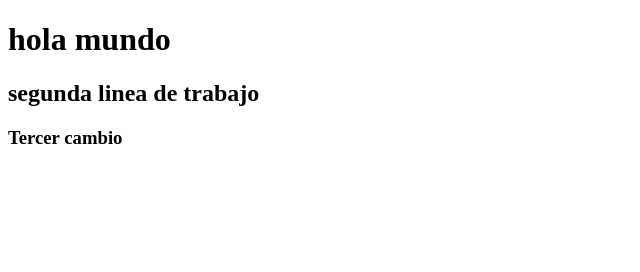
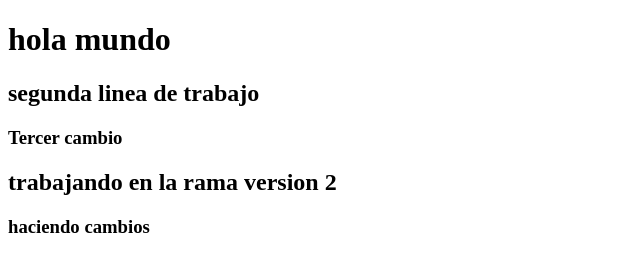
Before and after one commit to JairoMauricio97/git-ComisionN6, a plain HTML site: page index.html in a window 1280 px wide. Shown: the whole page, without its empty margins (0-640 px from the left). Drawn offline with Linux system fonts and the light colour scheme.

Commit message:
primer commit en la version 2

```diff
--- a/index.html
+++ b/index.html
@@ -3,4 +3,7 @@
 
 <h2>segunda linea de trabajo </h2>
 <h3>Tercer cambio</h3>
+<h2> trabajando en la rama version 2</h2>
+<h3> haciendo cambios</h3>
+
 <!DOCTYPE html>
```
